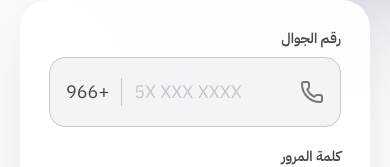
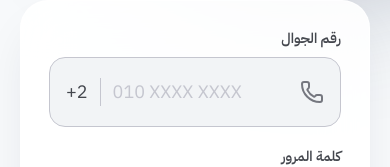
Before and after one commit to mohabx116-creator/compound-os-web, a React (Vite) app: page /login in a window 390 px wide. Shown: the part 332-499 px from the top of the page. Built offline with nearby package versions, Linux system fonts and the light colour scheme.

Commit message:
Update phone input placeholder and country code in LoginPage

```diff
--- a/src/pages/LoginPage.tsx
+++ b/src/pages/LoginPage.tsx
@@ -63,9 +63,9 @@ export function LoginPage() {
                   className="min-w-0 flex-1 border-none bg-transparent px-3 text-left text-lg text-on-surface outline-none ring-0 placeholder:text-outline-variant focus:ring-0"
                   dir="ltr"
                   inputMode="tel"
-                  placeholder="5X XXX XXXX"
+                  placeholder="010 XXXX XXXX"
                 />
-                <span className="border-r border-outline-variant pr-3 text-lg text-on-surface-variant">+966</span>
+                <span className="border-r border-outline-variant pr-3 text-lg text-on-surface-variant" dir="ltr">+2</span>
               </span>
               {errors.phone && <span className="mt-2 block text-sm font-medium text-error">{errors.phone.message}</span>}
             </label>
```
